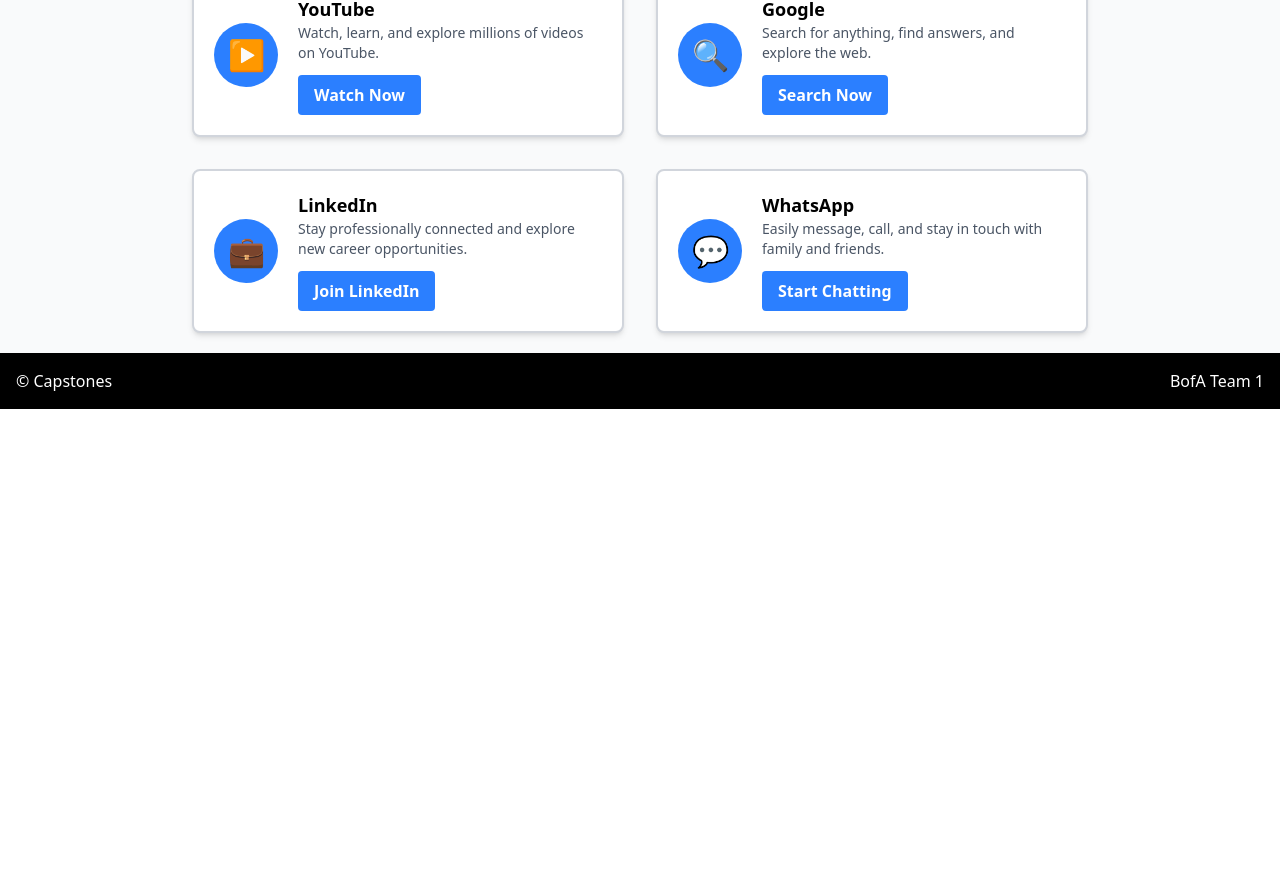
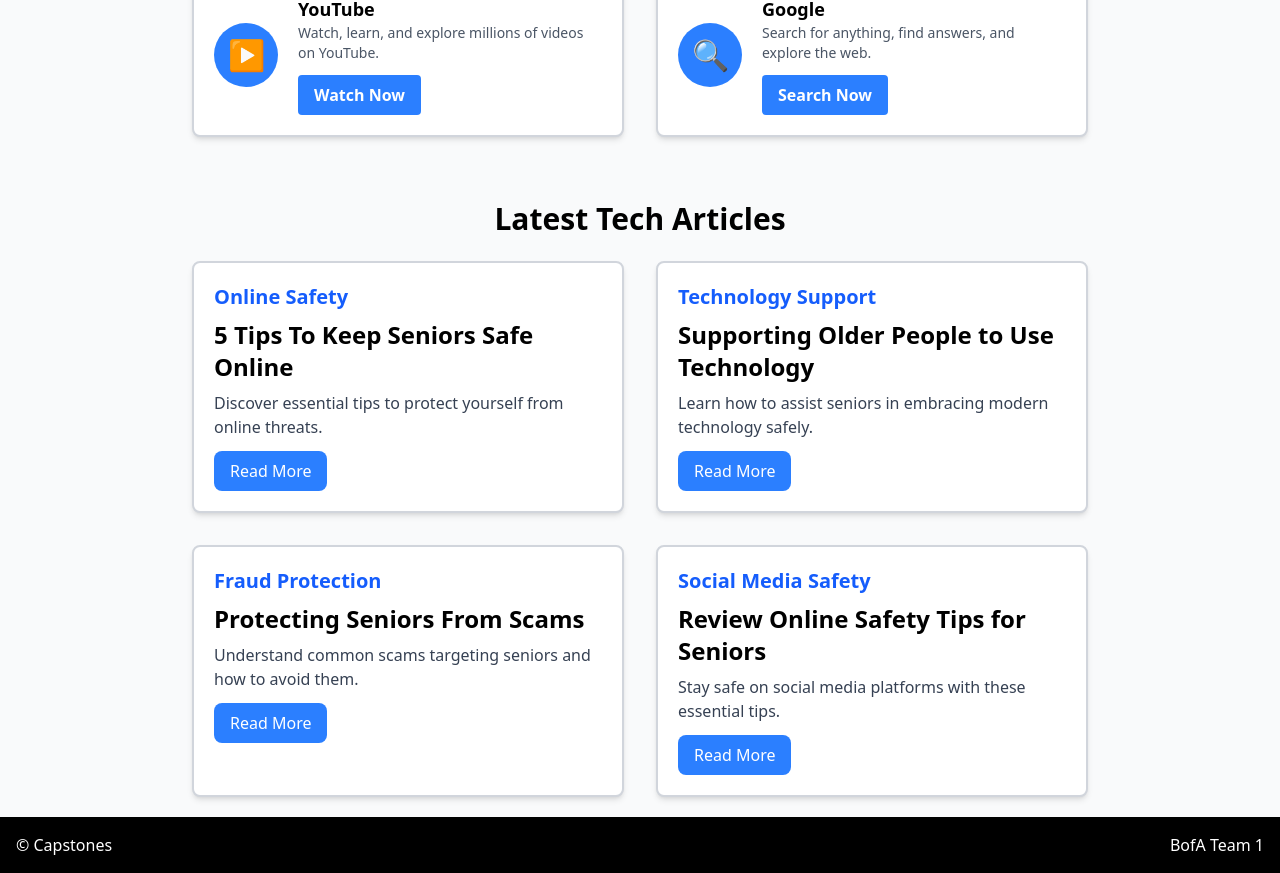
Before and after one commit to ChamPhayrin/G1-BOfA-Capstones, a React (Vite) app in the folder client/: page / in a window 1280 px wide. Shown: the part 915-1788 px from the top of the page. Before the commit the page ends 1324 px from the top, so only its background shows below. Built offline with nearby package versions, Linux system fonts and the light colour scheme.

Commit message:
Feat: Add Article component and links to the those linkedIn articles to the buttons inside those components

```diff
--- /dev/null
+++ b/client/src/components/Article.jsx
@@ -0,0 +1,21 @@
+import React from "react";
+
+const Article = ({ category, title, description, link }) => {
+  return (
+    <div className="bg-white shadow-md rounded-lg p-5 border-2 border-gray-300 w-full max-w-3xl">
+      <h3 className="text-xl font-semibold text-blue-600">{category}</h3>
+      <h2 className="text-2xl font-bold mt-2">{title}</h2>
+      <p className="text-gray-700 mt-2">{description}</p>
+      <a
+        href={link}
+        target="_blank"
+        rel="noopener noreferrer"
+        className="inline-block mt-3 bg-blue-500 text-white px-4 py-2 rounded-lg hover:bg-blue-600 transition"
+      >
+        Read More
+      </a>
+    </div>
+  );
+};
+
+export default Article;
--- a/client/src/pages/Home.jsx
+++ b/client/src/pages/Home.jsx
@@ -1,6 +1,7 @@
 import React from "react";
 import Welcome from "../components/Welcome";
 import SocialCard from "../components/SocialCard";
+import Article from "../components/Article";
 
 const Home = () => {
   return (
@@ -22,7 +23,7 @@
         <Welcome text="Technology isn’t just for the young—it’s for everyone! Stay connected, explore new opportunities, and discover how easy and fun it can be to learn and engage online. Join us today and take the first step toward mastering the digital world!" />
       </div>
 
-      {/* Social Cards with Correct Links */}
+      {/* Social Cards */}
       <div className="mt-6 grid grid-cols-1 md:grid-cols-2 gap-8 w-3/4 max-w-4xl">
         {/* Facebook */}
         <SocialCard
@@ -59,23 +60,41 @@
           buttonText="Search Now"
           onClick={() => window.open("https://www.google.com", "_blank")}
         />
+      </div>
 
-        {/* LinkedIn */}
-        <SocialCard
-          logo="💼"
-          title="LinkedIn"
-          text="Stay professionally connected and explore new career opportunities."
-          buttonText="Join LinkedIn"
-          onClick={() => window.open("https://www.linkedin.com", "_blank")}
+      {/* Articles Section */}
+      <h2 className="text-3xl font-bold mt-16">Latest Tech Articles</h2>
+      <div className="mt-6 grid grid-cols-1 md:grid-cols-2 gap-8 w-3/4 max-w-4xl">
+        {/* Article 1: Online Safety */}
+        <Article
+          category="Online Safety"
+          title="5 Tips To Keep Seniors Safe Online"
+          description="Discover essential tips to protect yourself from online threats."
+          link="https://www.linkedin.com/pulse/5-tips-keep-seniors-safe-online-amica-senior-lifestyles-ox6oc"
         />
 
-        {/* WhatsApp */}
-        <SocialCard
-          logo="💬"
-          title="WhatsApp"
-          text="Easily message, call, and stay in touch with family and friends."
-          buttonText="Start Chatting"
-          onClick={() => window.open("https://www.whatsapp.com", "_blank")}
+        {/* Article 2: Supporting Technology Use */}
+        <Article
+          category="Technology Support"
+          title="Supporting Older People to Use Technology"
+          description="Learn how to assist seniors in embracing modern technology safely."
+          link="https://www.linkedin.com/pulse/supporting-older-people-use-technology-michael-jeffrey-xyrhc"
+        />
+
+        {/* Article 3: Protecting Against Scams */}
+        <Article
+          category="Fraud Protection"
+          title="Protecting Seniors From Scams"
+          description="Understand common scams targeting seniors and how to avoid them."
+          link="https://www.linkedin.com/pulse/protecting-seniors-from-scams-eydle-aph2e"
+        />
+
+        {/* Article 4: Social Media Safety */}
+        <Article
+          category="Social Media Safety"
+          title="Review Online Safety Tips for Seniors"
+          description="Stay safe on social media platforms with these essential tips."
+          link="https://www.linkedin.com/pulse/stay-safe-online-2025-6-simple-cybersecurity-tips-kevin-richardson-xodmc/"
         />
       </div>
     </div>
```
